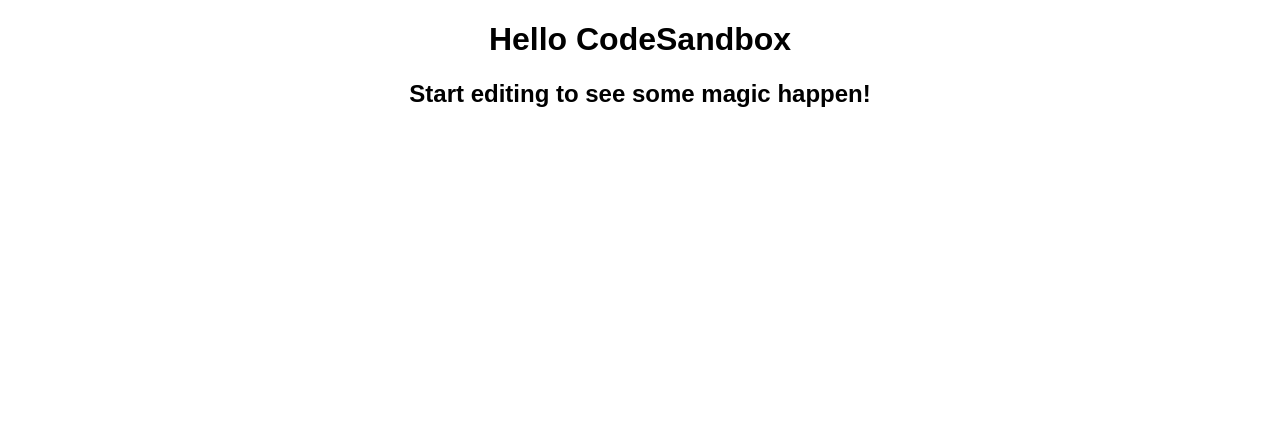
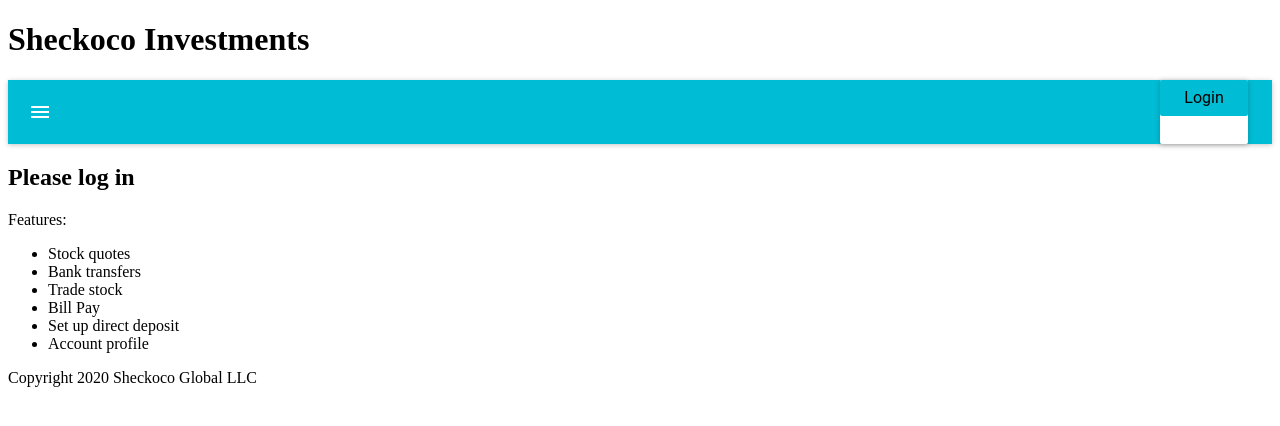
Before and after one commit to mshecket/sheckoco-web-app, a React (Create React App) app: page / in a window 1280 px wide. Shown: the top 426 px of the page. Built offline with nearby package versions, Linux system fonts and the light colour scheme.

Commit message:
React getting going
Got some components and stuff happening! Also using Material-UI now

```diff
--- a/public/index.html
+++ b/public/index.html
@@ -11,7 +11,7 @@
     -->
 	<link rel="manifest" href="%PUBLIC_URL%/manifest.json">
 	<link rel="shortcut icon" href="%PUBLIC_URL%/favicon.ico">
-	<!--
+  <!--
       Notice the use of %PUBLIC_URL% in the tags above.
       It will be replaced with the URL of the `public` folder during the build.
       Only files inside the `public` folder can be referenced from the HTML.
@@ -20,7 +20,7 @@
       work correctly both with client-side routing and a non-root public URL.
       Learn how to configure a non-root public URL by running `npm run build`.
     -->
-	<title>React App</title>
+  <title>Sheckoco Investments</title>
 </head>
 
 <body>
@@ -38,6 +38,6 @@
       To begin the development, run `npm start` or `yarn start`.
       To create a production bundle, use `npm run build` or `yarn build`.
     -->
-</body>
+  </body>
 
 </html>
--- /dev/null
+++ b/src/App.js
@@ -0,0 +1,17 @@
+import React from "react"
+
+import SheckocoHeader from "./components/SheckocoHeader"
+import SheckocoMainContent from "./components/SheckocoMainContent"
+import SheckocoFooter from "./components/SheckocoFooter"
+
+function App() {
+  return (
+    <div>
+      <SheckocoHeader />
+      <SheckocoMainContent />
+      <SheckocoFooter />
+    </div>
+  );
+}
+
+export default App
--- /dev/null
+++ b/src/components/SheckocoFooter.js
@@ -0,0 +1,11 @@
+import React from "react"
+
+function SheckocoFooter() {
+  return (
+    <footer>
+      <p>Copyright 2020 Sheckoco Global LLC</p>
+    </footer>
+  );
+}
+
+export default SheckocoFooter
--- /dev/null
+++ b/src/components/SheckocoHeader.js
@@ -0,0 +1,24 @@
+import React from "react"
+
+import MuiThemeProvider from 'material-ui/styles/MuiThemeProvider'
+
+import AppBar from "material-ui/AppBar"
+import Toolbar from "material-ui/Toolbar/Toolbar"
+import RaisedButton from "material-ui/RaisedButton"
+
+function SheckocoHeader() {
+  return (
+  <header>
+      <h1>Sheckoco Investments</h1>
+      <MuiThemeProvider>
+        <AppBar>
+
+           <RaisedButton color="inherit" primary={true}>Login</RaisedButton>
+
+        </AppBar>
+      </MuiThemeProvider>
+  </header>
+  )
+};
+
+export default SheckocoHeader
--- /dev/null
+++ b/src/components/SheckocoMainContent.js
@@ -0,0 +1,21 @@
+import React from "react"
+
+function SheckocoMainContent()
+{
+  return (
+    <main>
+    <h2>Please log in</h2>
+        <p>Features:</p>
+          <ul>
+            <li>Stock quotes</li>
+            <li>Bank transfers</li>
+            <li>Trade stock</li>
+            <li>Bill Pay</li>
+            <li>Set up direct deposit</li>
+            <li>Account profile</li>
+          </ul>
+    </main>
+  );
+}
+
+export default SheckocoMainContent
--- a/src/index.js
+++ b/src/index.js
@@ -3,14 +3,7 @@
 
 import "./styles.css";
 
-function App() {
-  return (
-    <div className="App">
-      <h1>Hello CodeSandbox</h1>
-      <h2>Start editing to see some magic happen!</h2>
-    </div>
-  );
-}
+import App from "./App"
 
 const rootElement = document.getElementById("root");
 ReactDOM.render(<App />, rootElement);
--- a/src/styles.css
+++ b/src/styles.css
@@ -1,4 +1,5 @@
 .App {
   font-family: sans-serif;
   text-align: center;
+  color: #225;
 }
```
Also changed, not shown: package.json (+8 -2 lines).
